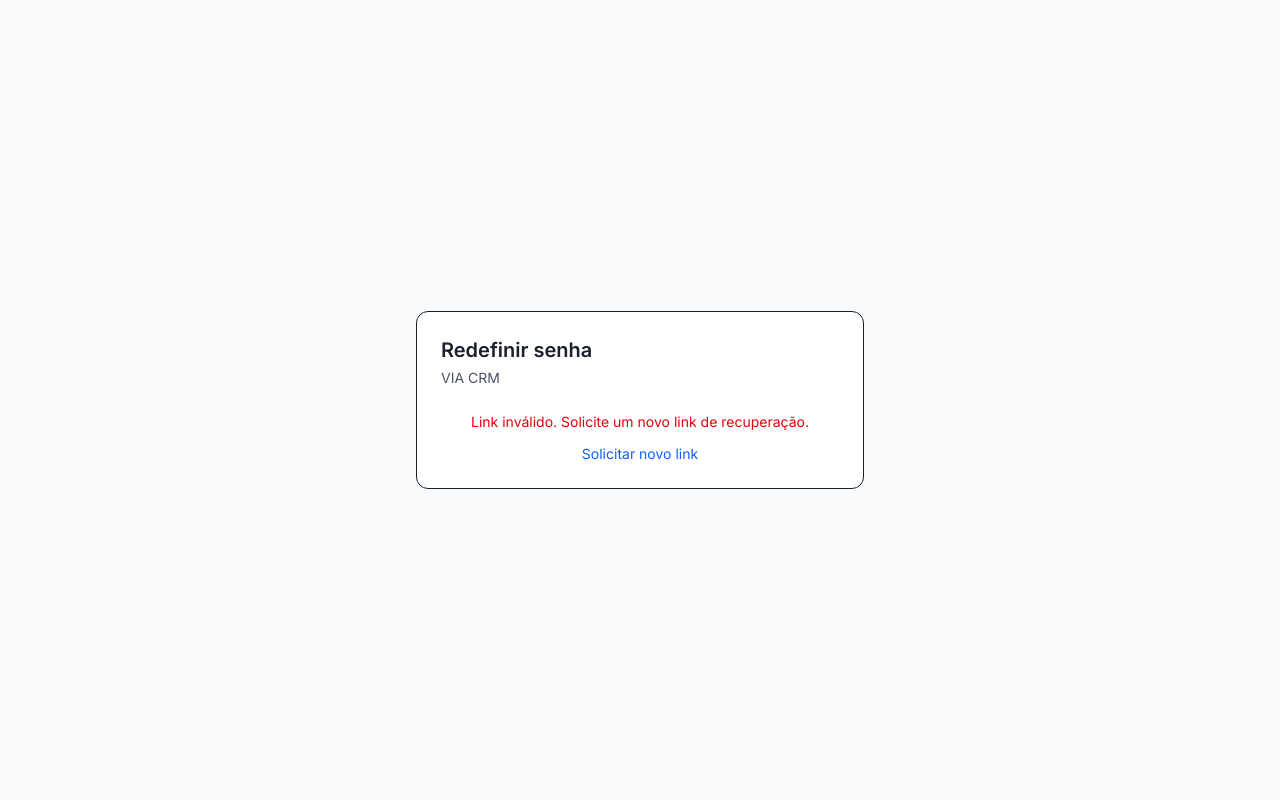
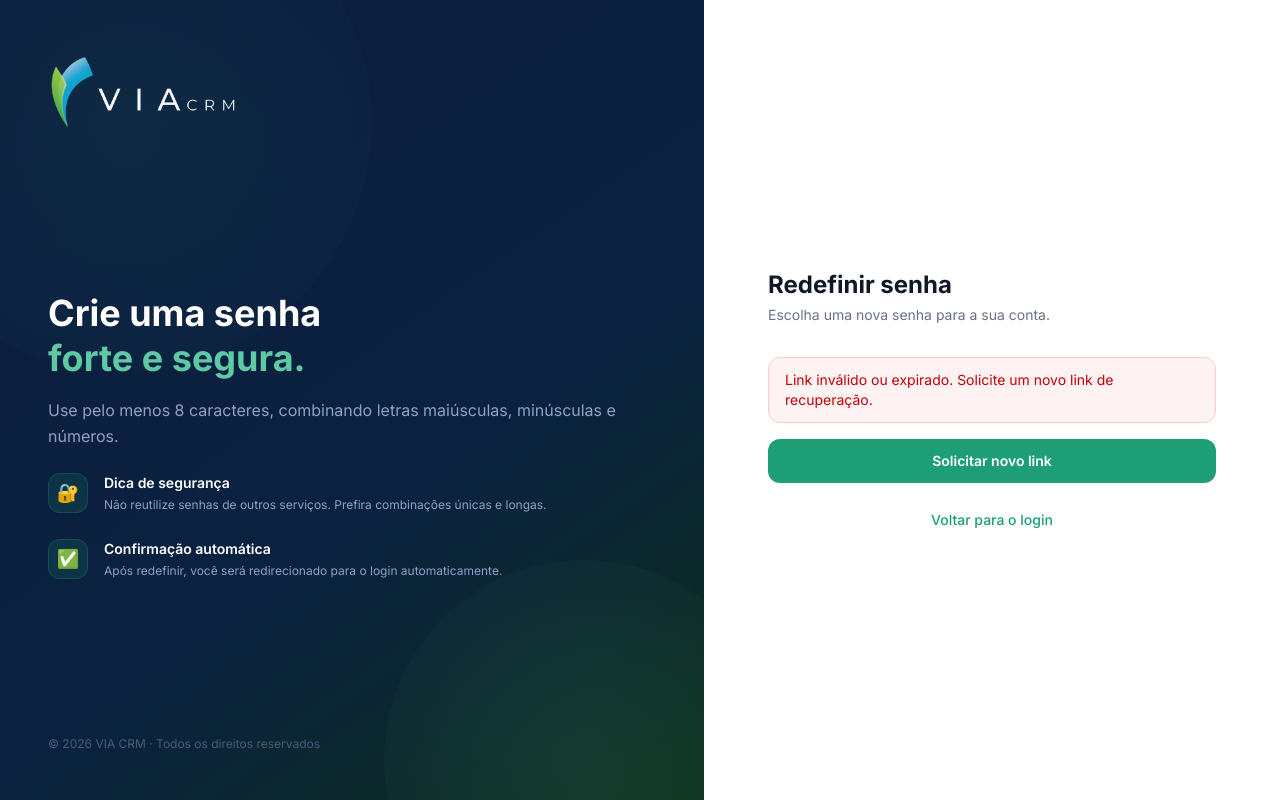
Before and after one commit to jhernandessoares-hub/via-crm, a Next.js app in the folder apps/web/: page /reset-password in a window 1280 px wide. Built offline with nearby package versions, Linux system fonts and the light colour scheme; no server answers.

Commit message:
feat: redesign forgot-password e reset-password com split-screen
Mesmo padrão visual do login: painel esquerdo navy com dicas de segurança
e painel direito com formulário centralizado.

Co-Authored-By: Claude Sonnet 4.6 <noreply@anthropic.com>

```diff
--- a/apps/web/src/app/forgot-password/page.tsx
+++ b/apps/web/src/app/forgot-password/page.tsx
@@ -13,18 +13,14 @@ export default function ForgotPasswordPage() {
     e.preventDefault();
     setErr(null);
     setLoading(true);
-
     try {
       const apiUrl = process.env.NEXT_PUBLIC_API_URL;
       if (!apiUrl) throw new Error("NEXT_PUBLIC_API_URL não configurado");
-
       await fetch(`${apiUrl}/auth/forgot-password`, {
         method: "POST",
         headers: { "Content-Type": "application/json" },
         body: JSON.stringify({ email }),
       });
-
-      // Sempre mostra confirmação (não revela se email existe)
       setSent(true);
     } catch {
       setErr("Erro ao processar a solicitação. Tente novamente.");
@@ -34,50 +30,140 @@ export default function ForgotPasswordPage() {
   }
 
   return (
-    <div className="min-h-screen flex items-center justify-center bg-gray-50 p-6">
-      <div className="w-full max-w-md rounded-xl bg-white border p-6">
-        <div className="text-xl font-semibold">Recuperar senha</div>
-        <div className="text-sm text-gray-600 mt-1">VIA CRM</div>
+    <div className="min-h-screen flex">
+
+      {/* ── Painel esquerdo — Marketing ─────────────────────────────── */}
+      <div
+        className="hidden lg:flex lg:w-[55%] flex-col justify-between p-12 relative overflow-hidden"
+        style={{ background: "linear-gradient(145deg, #0D1B3E 0%, #0a2240 60%, #0D2E1A 100%)" }}
+      >
+        <div
+          className="absolute -top-32 -left-32 w-[500px] h-[500px] rounded-full opacity-10"
+          style={{ background: "radial-gradient(circle, #1D9E75, transparent)" }}
+        />
+        <div
+          className="absolute -bottom-40 -right-20 w-[400px] h-[400px] rounded-full opacity-10"
+          style={{ background: "radial-gradient(circle, #5DCAA5, transparent)" }}
+        />
+
+        <div className="relative z-10">
+          <img src="/Novo%20modelo%20de%20Logo.png" alt="VIA CRM" className="w-48 h-auto" />
+        </div>
+
+        <div className="relative z-10 space-y-6">
+          <div>
+            <h1 className="text-4xl font-bold text-white leading-tight">
+              Recupere o acesso
+              <br />
+              <span style={{ color: "#5DCAA5" }}>de forma segura.</span>
+            </h1>
+            <p className="mt-4 text-base leading-relaxed" style={{ color: "#8DA1C9" }}>
+              Enviaremos um link para o seu e-mail cadastrado. O link expira em 1 hora por segurança.
+            </p>
+          </div>
+
+          <div className="flex items-start gap-4">
+            <span
+              className="flex h-10 w-10 shrink-0 items-center justify-center rounded-xl text-lg"
+              style={{ background: "rgba(29, 158, 117, 0.15)", border: "1px solid rgba(29, 158, 117, 0.25)" }}
+            >
+              🔒
+            </span>
+            <div>
+              <div className="text-sm font-semibold text-white">Processo seguro</div>
+              <div className="text-xs mt-0.5 leading-relaxed" style={{ color: "#8DA1C9" }}>
+                O link de recuperação é único e expira automaticamente após 1 hora.
+              </div>
+            </div>
+          </div>
+
+          <div className="flex items-start gap-4">
+            <span
+              className="flex h-10 w-10 shrink-0 items-center justify-center rounded-xl text-lg"
+              style={{ background: "rgba(29, 158, 117, 0.15)", border: "1px solid rgba(29, 158, 117, 0.25)" }}
+            >
+              📧
+            </span>
+            <div>
+              <div className="text-sm font-semibold text-white">Verifique o spam</div>
+              <div className="text-xs mt-0.5 leading-relaxed" style={{ color: "#8DA1C9" }}>
+                Se não encontrar o e-mail na caixa de entrada, confira a pasta de spam ou lixo eletrônico.
+              </div>
+            </div>
+          </div>
+        </div>
+
+        <div className="relative z-10 text-xs" style={{ color: "#4A5A7A" }}>
+          © {new Date().getFullYear()} VIA CRM · Todos os direitos reservados
+        </div>
+      </div>
+
+      {/* ── Painel direito — Formulário ──────────────────────────────── */}
+      <div className="flex-1 flex flex-col items-center justify-center p-8 bg-white">
+        <div className="lg:hidden mb-8">
+          <img src="/Novo%20modelo%20de%20Logo.png" alt="VIA CRM" className="w-40 h-auto mx-auto" />
+        </div>
+
+        <div className="w-full max-w-md">
+          <div className="mb-8">
+            <h2 className="text-2xl font-bold text-gray-900">Esqueceu sua senha?</h2>
+            <p className="text-sm text-gray-500 mt-1">
+              Digite seu e-mail e enviaremos um link para recuperação.
+            </p>
+          </div>
 
           {sent ? (
-          <div className="mt-6 space-y-4">
-            <div className="rounded-md bg-green-50 border border-green-200 p-4 text-sm text-green-800">
-              Se esse e-mail estiver cadastrado, você receberá um link para redefinir sua senha em
-              breve. Verifique também a pasta de spam.
+            <div className="space-y-6">
+              <div className="rounded-xl border border-emerald-200 bg-emerald-50 px-4 py-4 text-sm text-emerald-800">
+                <p className="font-semibold mb-1">E-mail enviado!</p>
+                <p>Se esse endereço estiver cadastrado, você receberá o link em breve. Verifique também a pasta de spam.</p>
               </div>
               <Link
                 href="/login"
-              className="block text-center text-sm text-blue-600 hover:underline"
+                className="flex items-center justify-center w-full h-11 rounded-xl text-sm font-semibold text-white transition-all"
+                style={{ background: "#1D9E75" }}
               >
                 Voltar para o login
               </Link>
             </div>
           ) : (
-          <form onSubmit={onSubmit} className="mt-6 space-y-3">
-            <div>
-              <label className="text-xs text-gray-600">E-mail</label>
+            <form onSubmit={onSubmit} className="space-y-5">
+              <div className="space-y-1.5">
+                <label className="block text-sm font-medium text-gray-700">E-mail</label>
                 <input
                   type="email"
                   required
-                className="mt-1 w-full border rounded-md px-3 py-2 text-sm"
+                  className="w-full h-11 rounded-xl border border-gray-200 px-4 text-sm outline-none transition-all focus:border-[#1D9E75] focus:ring-2 focus:ring-[#1D9E75]/20"
                   value={email}
                   onChange={(e) => setEmail(e.target.value)}
                   placeholder="seu@email.com"
+                  autoComplete="email"
                 />
               </div>
 
-            {err ? <div className="text-sm text-red-600">{err}</div> : null}
+              {err && (
+                <div className="rounded-xl border border-red-200 bg-red-50 px-4 py-3 text-sm text-red-700">
+                  {err}
+                </div>
+              )}
 
               <button
                 type="submit"
                 disabled={loading}
-              className="w-full rounded-md bg-slate-950 text-white py-2 text-sm hover:bg-slate-900 disabled:opacity-60"
+                className="w-full h-11 rounded-xl text-sm font-semibold text-white transition-all disabled:opacity-60"
+                style={{ background: loading ? "#178862" : "#1D9E75" }}
+                onMouseEnter={(e) => { if (!loading) e.currentTarget.style.background = "#178862"; }}
+                onMouseLeave={(e) => { if (!loading) e.currentTarget.style.background = "#1D9E75"; }}
               >
                 {loading ? "Enviando..." : "Enviar link de recuperação"}
               </button>
 
               <div className="text-center">
-              <Link href="/login" className="text-xs text-blue-600 hover:underline">
+                <Link
+                  href="/login"
+                  className="text-sm font-medium hover:underline"
+                  style={{ color: "#1D9E75" }}
+                >
                   Voltar para o login
                 </Link>
               </div>
@@ -85,5 +171,6 @@ export default function ForgotPasswordPage() {
           )}
         </div>
       </div>
+    </div>
   );
 }
--- a/apps/web/src/app/reset-password/page.tsx
+++ b/apps/web/src/app/reset-password/page.tsx
@@ -1,9 +1,8 @@
 "use client";
 
-import { useState } from "react";
+import { useState, Suspense } from "react";
 import { useRouter, useSearchParams } from "next/navigation";
 import Link from "next/link";
-import { Suspense } from "react";
 
 function ResetPasswordForm() {
   const router = useRouter();
@@ -19,34 +18,19 @@ function ResetPasswordForm() {
   async function onSubmit(e: React.FormEvent) {
     e.preventDefault();
     setErr(null);
-
-    if (password.length < 8) {
-      setErr("A senha deve ter no mínimo 8 caracteres.");
-      return;
-    }
-    if (password !== confirm) {
-      setErr("As senhas não coincidem.");
-      return;
-    }
-
+    if (password.length < 8) { setErr("A senha deve ter no mínimo 8 caracteres."); return; }
+    if (password !== confirm) { setErr("As senhas não coincidem."); return; }
     setLoading(true);
-
     try {
       const apiUrl = process.env.NEXT_PUBLIC_API_URL;
       if (!apiUrl) throw new Error("NEXT_PUBLIC_API_URL não configurado");
-
       const resp = await fetch(`${apiUrl}/auth/reset-password`, {
         method: "POST",
         headers: { "Content-Type": "application/json" },
         body: JSON.stringify({ token, password }),
       });
-
       const j = await resp.json().catch(() => null);
-
-      if (!resp.ok) {
-        throw new Error(j?.message || "Token inválido ou expirado.");
-      }
-
+      if (!resp.ok) throw new Error(j?.message || "Token inválido ou expirado.");
       setDone(true);
       setTimeout(() => router.push("/login"), 3000);
     } catch (e: any) {
@@ -58,79 +42,184 @@ function ResetPasswordForm() {
 
   if (!token) {
     return (
-      <div className="text-sm text-red-600 text-center mt-6">
-        Link inválido. Solicite um novo link de recuperação.
-        <div className="mt-3">
-          <Link href="/forgot-password" className="text-blue-600 hover:underline">
+      <div className="space-y-4 mt-2">
+        <div className="rounded-xl border border-red-200 bg-red-50 px-4 py-3 text-sm text-red-700">
+          Link inválido ou expirado. Solicite um novo link de recuperação.
+        </div>
+        <Link
+          href="/forgot-password"
+          className="flex items-center justify-center w-full h-11 rounded-xl text-sm font-semibold text-white"
+          style={{ background: "#1D9E75" }}
+        >
           Solicitar novo link
         </Link>
       </div>
+    );
+  }
+
+  if (done) {
+    return (
+      <div className="space-y-6 mt-2">
+        <div className="rounded-xl border border-emerald-200 bg-emerald-50 px-4 py-4 text-sm text-emerald-800">
+          <p className="font-semibold mb-1">Senha redefinida com sucesso!</p>
+          <p>Você será redirecionado para o login em instantes.</p>
+        </div>
+        <Link
+          href="/login"
+          className="flex items-center justify-center w-full h-11 rounded-xl text-sm font-semibold text-white"
+          style={{ background: "#1D9E75" }}
+        >
+          Ir para o login agora
+        </Link>
       </div>
     );
   }
 
   return (
-    <div className="mt-6">
-      {done ? (
-        <div className="space-y-4">
-          <div className="rounded-md bg-green-50 border border-green-200 p-4 text-sm text-green-800">
-            Senha redefinida com sucesso! Você será redirecionado para o login em instantes.
-          </div>
-          <Link href="/login" className="block text-center text-sm text-blue-600 hover:underline">
-            Ir para o login agora
-          </Link>
-        </div>
-      ) : (
-        <form onSubmit={onSubmit} className="space-y-3">
-          <div>
-            <label className="text-xs text-gray-600">Nova senha</label>
+    <form onSubmit={onSubmit} className="space-y-5 mt-2">
+      <div className="space-y-1.5">
+        <label className="block text-sm font-medium text-gray-700">Nova senha</label>
         <input
           type="password"
           required
           minLength={8}
-              className="mt-1 w-full border rounded-md px-3 py-2 text-sm"
+          className="w-full h-11 rounded-xl border border-gray-200 px-4 text-sm outline-none transition-all focus:border-[#1D9E75] focus:ring-2 focus:ring-[#1D9E75]/20"
           value={password}
           onChange={(e) => setPassword(e.target.value)}
           placeholder="Mínimo 8 caracteres"
+          autoComplete="new-password"
         />
       </div>
 
-          <div>
-            <label className="text-xs text-gray-600">Confirmar senha</label>
+      <div className="space-y-1.5">
+        <label className="block text-sm font-medium text-gray-700">Confirmar nova senha</label>
         <input
           type="password"
           required
-              className="mt-1 w-full border rounded-md px-3 py-2 text-sm"
+          className="w-full h-11 rounded-xl border border-gray-200 px-4 text-sm outline-none transition-all focus:border-[#1D9E75] focus:ring-2 focus:ring-[#1D9E75]/20"
           value={confirm}
           onChange={(e) => setConfirm(e.target.value)}
           placeholder="Repita a nova senha"
+          autoComplete="new-password"
         />
       </div>
 
-          {err ? <div className="text-sm text-red-600">{err}</div> : null}
+      {err && (
+        <div className="rounded-xl border border-red-200 bg-red-50 px-4 py-3 text-sm text-red-700">
+          {err}
+        </div>
+      )}
 
       <button
         type="submit"
         disabled={loading}
-            className="w-full rounded-md bg-slate-950 text-white py-2 text-sm hover:bg-slate-900 disabled:opacity-60"
+        className="w-full h-11 rounded-xl text-sm font-semibold text-white transition-all disabled:opacity-60"
+        style={{ background: loading ? "#178862" : "#1D9E75" }}
+        onMouseEnter={(e) => { if (!loading) e.currentTarget.style.background = "#178862"; }}
+        onMouseLeave={(e) => { if (!loading) e.currentTarget.style.background = "#1D9E75"; }}
       >
         {loading ? "Salvando..." : "Redefinir senha"}
       </button>
     </form>
-      )}
-    </div>
   );
 }
 
 export default function ResetPasswordPage() {
   return (
-    <div className="min-h-screen flex items-center justify-center bg-gray-50 p-6">
-      <div className="w-full max-w-md rounded-xl bg-white border p-6">
-        <div className="text-xl font-semibold">Redefinir senha</div>
-        <div className="text-sm text-gray-600 mt-1">VIA CRM</div>
-        <Suspense fallback={<div className="mt-6 text-sm text-gray-500">Carregando...</div>}>
+    <div className="min-h-screen flex">
+
+      {/* ── Painel esquerdo — Marketing ─────────────────────────────── */}
+      <div
+        className="hidden lg:flex lg:w-[55%] flex-col justify-between p-12 relative overflow-hidden"
+        style={{ background: "linear-gradient(145deg, #0D1B3E 0%, #0a2240 60%, #0D2E1A 100%)" }}
+      >
+        <div
+          className="absolute -top-32 -left-32 w-[500px] h-[500px] rounded-full opacity-10"
+          style={{ background: "radial-gradient(circle, #1D9E75, transparent)" }}
+        />
+        <div
+          className="absolute -bottom-40 -right-20 w-[400px] h-[400px] rounded-full opacity-10"
+          style={{ background: "radial-gradient(circle, #5DCAA5, transparent)" }}
+        />
+
+        <div className="relative z-10">
+          <img src="/Novo%20modelo%20de%20Logo.png" alt="VIA CRM" className="w-48 h-auto" />
+        </div>
+
+        <div className="relative z-10 space-y-6">
+          <div>
+            <h1 className="text-4xl font-bold text-white leading-tight">
+              Crie uma senha
+              <br />
+              <span style={{ color: "#5DCAA5" }}>forte e segura.</span>
+            </h1>
+            <p className="mt-4 text-base leading-relaxed" style={{ color: "#8DA1C9" }}>
+              Use pelo menos 8 caracteres, combinando letras maiúsculas, minúsculas e números.
+            </p>
+          </div>
+
+          <div className="flex items-start gap-4">
+            <span
+              className="flex h-10 w-10 shrink-0 items-center justify-center rounded-xl text-lg"
+              style={{ background: "rgba(29, 158, 117, 0.15)", border: "1px solid rgba(29, 158, 117, 0.25)" }}
+            >
+              🔐
+            </span>
+            <div>
+              <div className="text-sm font-semibold text-white">Dica de segurança</div>
+              <div className="text-xs mt-0.5 leading-relaxed" style={{ color: "#8DA1C9" }}>
+                Não reutilize senhas de outros serviços. Prefira combinações únicas e longas.
+              </div>
+            </div>
+          </div>
+
+          <div className="flex items-start gap-4">
+            <span
+              className="flex h-10 w-10 shrink-0 items-center justify-center rounded-xl text-lg"
+              style={{ background: "rgba(29, 158, 117, 0.15)", border: "1px solid rgba(29, 158, 117, 0.25)" }}
+            >
+              ✅
+            </span>
+            <div>
+              <div className="text-sm font-semibold text-white">Confirmação automática</div>
+              <div className="text-xs mt-0.5 leading-relaxed" style={{ color: "#8DA1C9" }}>
+                Após redefinir, você será redirecionado para o login automaticamente.
+              </div>
+            </div>
+          </div>
+        </div>
+
+        <div className="relative z-10 text-xs" style={{ color: "#4A5A7A" }}>
+          © {new Date().getFullYear()} VIA CRM · Todos os direitos reservados
+        </div>
+      </div>
+
+      {/* ── Painel direito — Formulário ──────────────────────────────── */}
+      <div className="flex-1 flex flex-col items-center justify-center p-8 bg-white">
+        <div className="lg:hidden mb-8">
+          <img src="/Novo%20modelo%20de%20Logo.png" alt="VIA CRM" className="w-40 h-auto mx-auto" />
+        </div>
+
+        <div className="w-full max-w-md">
+          <div className="mb-8">
+            <h2 className="text-2xl font-bold text-gray-900">Redefinir senha</h2>
+            <p className="text-sm text-gray-500 mt-1">Escolha uma nova senha para a sua conta.</p>
+          </div>
+
+          <Suspense fallback={<div className="text-sm text-gray-500">Carregando...</div>}>
             <ResetPasswordForm />
           </Suspense>
+
+          <div className="text-center mt-6">
+            <Link
+              href="/login"
+              className="text-sm font-medium hover:underline"
+              style={{ color: "#1D9E75" }}
+            >
+              Voltar para o login
+            </Link>
+          </div>
+        </div>
       </div>
     </div>
   );
```
Lines whose indentation alone changed are shown as unchanged.
